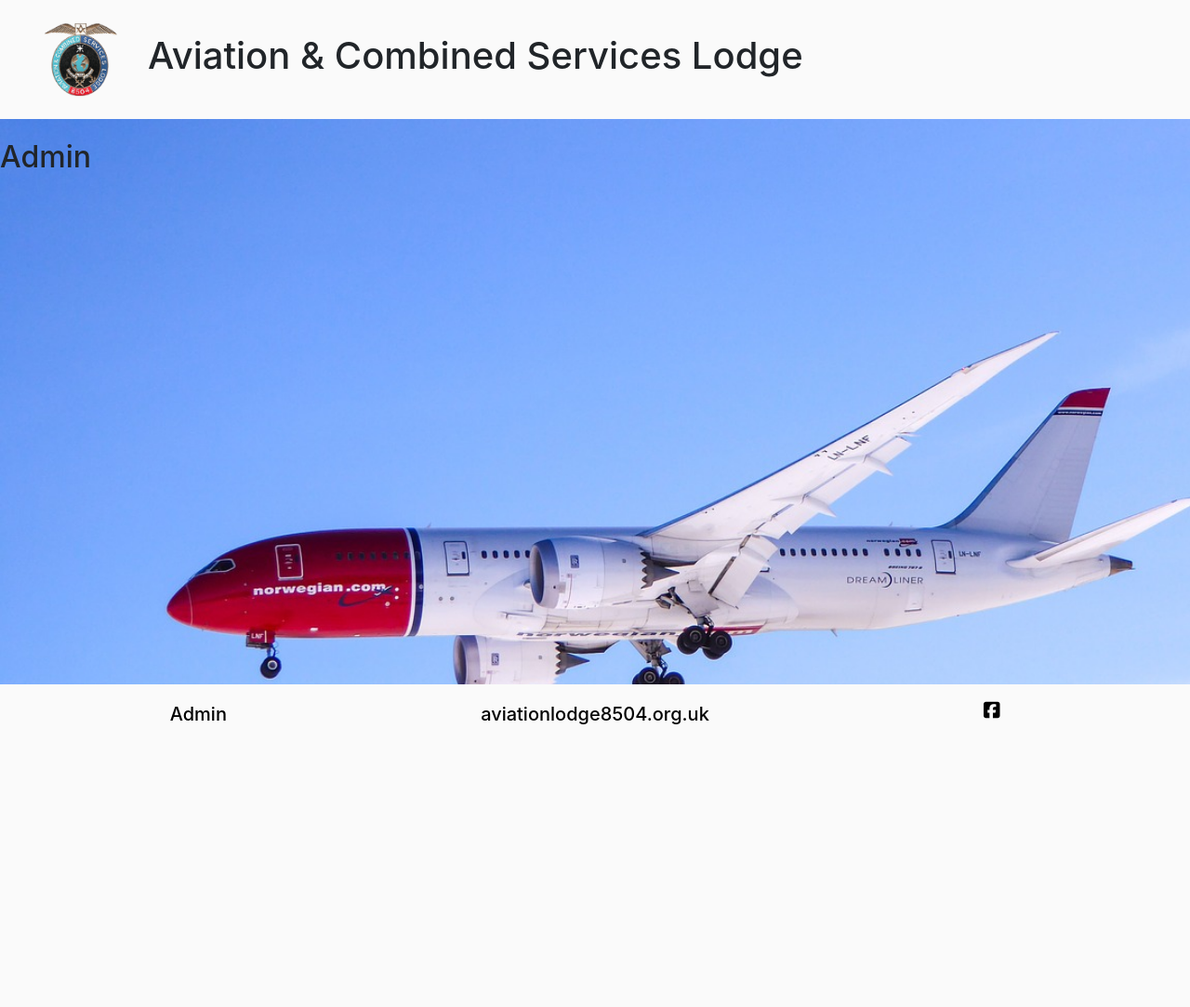
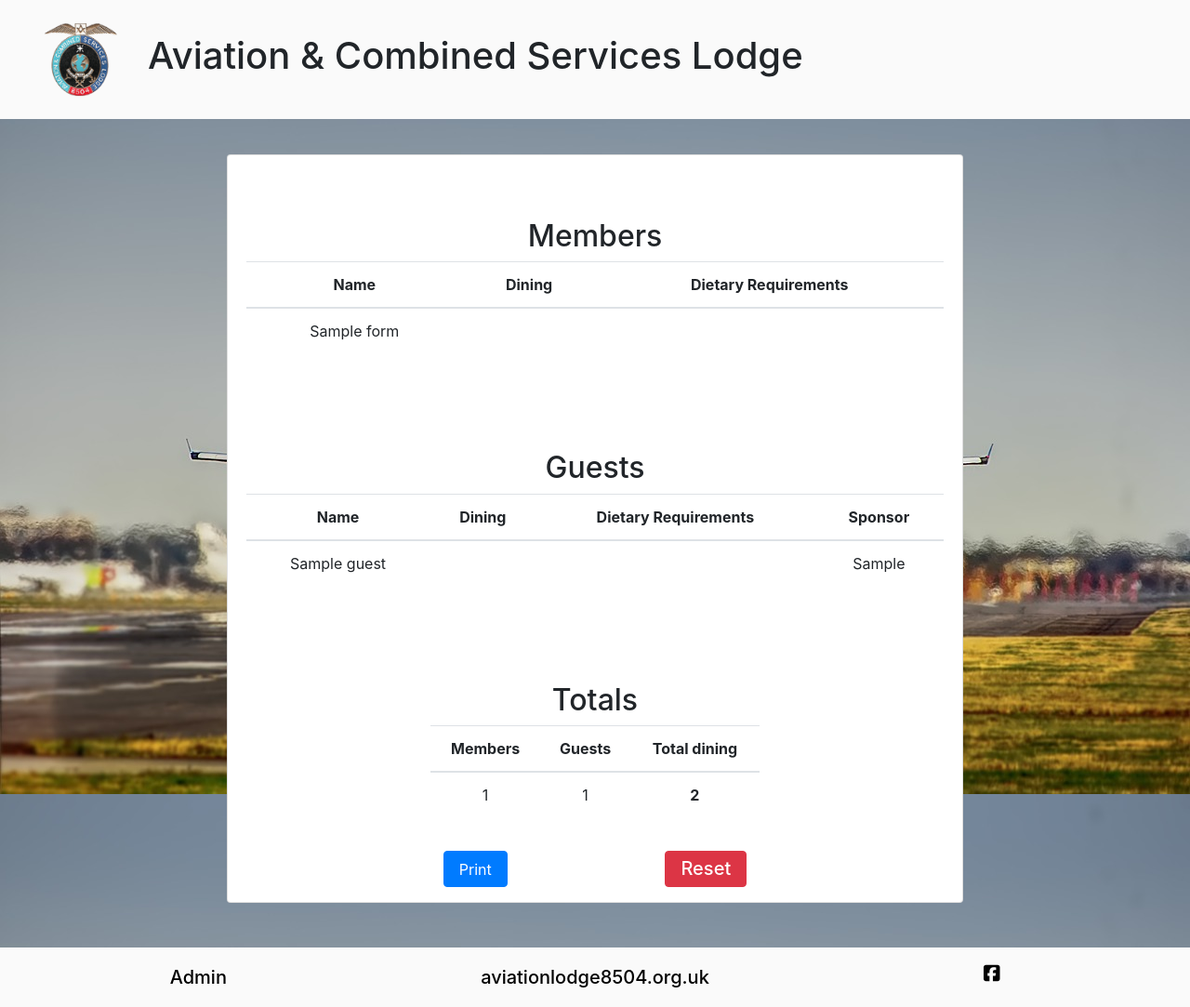
Before and after one commit to tealhorizon87/attendance_form_v2, a Flask app: page /admin in a window 1280 px wide. Shown: the whole page at 93% size. Before the commit the page ends 779 px from the top, so only its background shows below. Run offline with Flask 2, Linux system fonts and the light colour scheme; a database or web service that is not in the repository returns one stand-in record (values such as "Sample title"); some libraries are stand-ins or nearby versions.

Commit message:
Add content to admin page
  - add tables to display the data from the database
  - add a reset button and modal to delete all data in the database
  - add a print button to the admin page to allow admin to print

```diff
--- a/app.py
+++ b/app.py
@@ -1,6 +1,7 @@
 import os
 from flask import Flask, render_template, request, redirect, url_for
 from flask_pymongo import PyMongo
+from bson.objectid import ObjectId
 if os.path.exists("env.py"):
     import env
 
@@ -28,18 +29,18 @@ def home():
         }
         if guest_1_name:
             guest1 = {
-                "guest_1_name": request.form.get("guest_1_name"),
-                "guest_1_dining": request.form.get("guest_1_dining"),
-                "guest_1_diet": request.form.get("guest_1_diet"),
-                "guest_1_sponsor": request.form.get("name"),
+                "guest_name": request.form.get("guest_1_name"),
+                "guest_dining": request.form.get("guest_1_dining"),
+                "guest_diet": request.form.get("guest_1_diet"),
+                "guest_sponsor": request.form.get("name"),
             }
             mongo.db.guest_data.insert_one(guest1)
         if guest_2_name:
             guest2 = {
-                "guest_2_name": request.form.get("guest_2_name"),
-                "guest_2_dining": request.form.get("guest_2_dining"),
-                "guest_2_diet": request.form.get("guest_2_diet"),
-                "guest_2_sponsor": request.form.get("name"),
+                "guest_name": request.form.get("guest_2_name"),
+                "guest_dining": request.form.get("guest_2_dining"),
+                "guest_diet": request.form.get("guest_2_diet"),
+                "guest_sponsor": request.form.get("name"),
             }
             mongo.db.guest_data.insert_one(guest2)
 
@@ -59,13 +60,31 @@ def thanks():
 @app.route("/password", methods=["GET", "POST"])
 def password():
     if request.method == "POST":
-        return render_template("admin.html")
+        return redirect(url_for("admin"))
 
 
 @app.route("/admin", methods=["GET", "POST"])
 def admin():
 
-    return render_template("admin.html")
+    attendees = list(mongo.db.form_data.find())
+    guests = list(mongo.db.guest_data.find())
+    member_number = len(attendees)
+    guest_number = len(guests)
+    total_member_dining = len(list(mongo.db.form_data.find({"dining": "True"})))
+    total_guest_dining = len(list(mongo.db.guest_data.find({"guest_dining": "True"})))
+    total_dining = total_member_dining + total_guest_dining
+
+    return render_template("admin.html", attendees=attendees,
+                           guests=guests, member_number=member_number,
+                           guest_number=guest_number, total_dining=total_dining)
+
+
+@app.route("/reset", methods=["GET", "POST"])
+def reset():
+    if request.method == "POST":
+        mongo.db.form_data.remove({})
+        mongo.db.guest_data.remove({})
+        return redirect(url_for("admin"))
 
 
 if __name__ == "__main__":
--- a/static/css/style.css
+++ b/static/css/style.css
@@ -17,6 +17,10 @@ body {
   background-size: cover;
   background-position: 0px 120px;
   height: calc(100vh - 152px);
+}
+
+a:hover {
+  text-decoration: none;
 }
 
 /* --------------------------------------- Header Styles */
--- a/templates/admin.html
+++ b/templates/admin.html
@@ -1,4 +1,13 @@
 {% extends 'base.html' %}
+
+{% block styles %}
+  <style>
+    body {
+      background: url("{{ url_for('static', filename='img/hero2.jpg') }}") no-repeat center fixed;
+      background-size: cover;
+    }
+  </style>
+{% endblock %}
 
 {% block content %}
   <div class="container header-spacer">
@@ -7,5 +16,85 @@
     </div>
   </div>
 
-  <h2>Admin</h2>
+  <div class="container-fluid">
+    <div class="row">
+      <div class="col-sm-10 offset-sm-1 col-md-8 offset-md-2">
+        <div class="row card m-3">
+          <div class="col card-body text-center mt-5">
+            <h2>Members</h2>
+            <table class="table">
+              <thead>
+                <th scope="col">Name</th>
+                <th scope="col">Dining</th>
+                <th scope="col">Dietary Requirements</th>
+              </thead>
+              <tbody>
+                {% for attendee in attendees %}
+                  <tr>
+                    <td>{{ attendee.name }}</td>
+                    {% if attendee.dining == "True" %}
+                      <td><i class="fas fa-check"></i></td>
+                      <td>{{ attendee.diet }}</td>
+                    {% else %}
+                      <td></td>
+                      <td></td>
+                    {% endif %}
+                  </tr>
+                {% endfor %}
+              </tbody>
+            </table>
+          </div>
+          <div class="col card-body text-center mt-5">
+            <h2>Guests</h2>
+            <table class="table">
+              <thead>
+                <th scope="col">Name</th>
+                <th scope="col">Dining</th>
+                <th scope="col">Dietary Requirements</th>
+                <th scope="col">Sponsor</th>
+              </thead>
+              <tbody>
+                {% for guest in guests %}
+                  <tr>
+                    <td>{{ guest.guest_name }}</td>
+                    {% if guest.guest_dining == "True" %}
+                      <td><i class="fas fa-check"></i></td>
+                      <td>{{ guest.guest_diet }}</td>
+                    {% else %}
+                      <td></td>
+                      <td></td>
+                    {% endif %}
+                    <td>{{ guest.guest_sponsor }}</td>
+                  </tr>
+                {% endfor %}
+              </tbody>
+            </table>
+          </div>
+          <div class="col-6 offset-3 text-center card-body mt-5">
+            <h2>Totals</h2>
+            <table class="table">
+              <thead>
+                <th scope="col">Members</th>
+                <th scope="col">Guests</th>
+                <th scope="col">Total dining</th>
+              </thead>
+              <tbody>
+                <tr>
+                  <td>{{ member_number }}</td>
+                  <td>{{ guest_number }}</td>
+                  <td><strong>{{ total_dining }}</strong></td>
+                </tr>
+              </tbody>
+            </table>
+          </div>
+          <div class="col-8 offset-2 d-flex justify-content-center mb-3">
+            <button class="btn btn-primary mx-auto px-3" onclick="window.print();return false;">Print</button>
+            <button class="btn btn-danger mx-auto px-3">
+              <a href="#" class="h5 text-white" id="resetModalButton" data-toggle="modal" data-target="#resetModal">Reset</a>
+            </button>
+          </div>
+        </div>
+      </div>
+    </div>
+  </div>
 {% endblock %}
--- a/templates/base.html
+++ b/templates/base.html
@@ -6,6 +6,8 @@
 
     <link rel="stylesheet" href="https://cdn.jsdelivr.net/npm/bootstrap@4.6.1/dist/css/bootstrap.min.css" integrity="sha384-zCbKRCUGaJDkqS1kPbPd7TveP5iyJE0EjAuZQTgFLD2ylzuqKfdKlfG/eSrtxUkn" crossorigin="anonymous">
     <link rel="stylesheet" type="text/css" href="{{ url_for('static', filename = 'css/style.css') }}">
+    {% block styles %}
+    {% endblock %}
 
     <script src="https://kit.fontawesome.com/b0451faeb3.js" crossorigin="anonymous"></script>
     <script src="https://cdn.jsdelivr.net/npm/jquery@3.5.1/dist/jquery.slim.min.js" integrity="sha384-DfXdz2htPH0lsSSs5nCTpuj/zy4C+OGpamoFVy38MVBnE+IbbVYUew+OrCXaRkfj" crossorigin="anonymous"></script>
@@ -29,6 +31,7 @@
         {% block content %}
         {% endblock %}
 
+        <section>
           <div class="modal fade" id="adminModal" tabindex="-1" aria-labelledby="adminModalLabel" aria-hidden="true">
             <div class="modal-dialog">
               <div class="modal-content">
@@ -46,6 +49,26 @@
               </div>
             </div>
           </div>
+
+          <div class="modal fade" id="resetModal" tabindex="-1" aria-labelledby="resetModalLabel" aria-hidden="true">
+            <div class="modal-dialog">
+              <div class="modal-content">
+                <div class="modal-header">
+                  <h5 class="modal-title" id="resetModalLabel">Are you sure?</h5>
+                  <p>Once you reset, all data will be lost</p>
+                </div>
+                <div class="modal-body">
+                  <form action="{{ url_for('reset') }}" method="POST" class="text-center">
+                    <button type="button" class="btn btn-secondary mx-auto px-3">
+                      <a href="{{ url_for('admin') }}" class="text-white">Cancel</a>
+                    </button>
+                    <button type="submit" class="btn btn-danger mx-auto px-3">Reset</button>
+                  </form>
+                </div>
+              </div>
+            </div>
+          </div>
+        </section>
 
         <footer class="container-fluid">
             <div class="row text-center">
```
Lines whose indentation alone changed are shown as unchanged.
